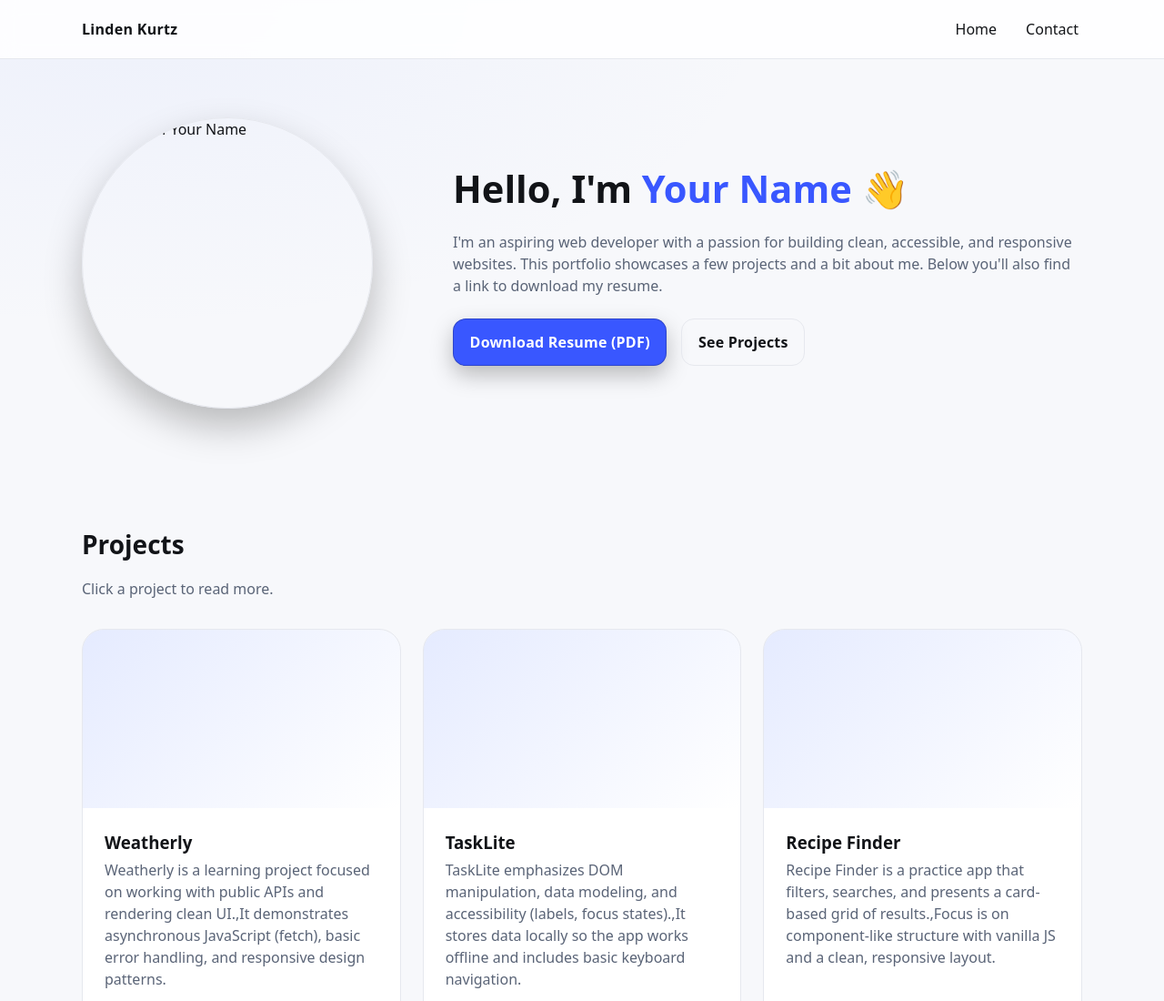
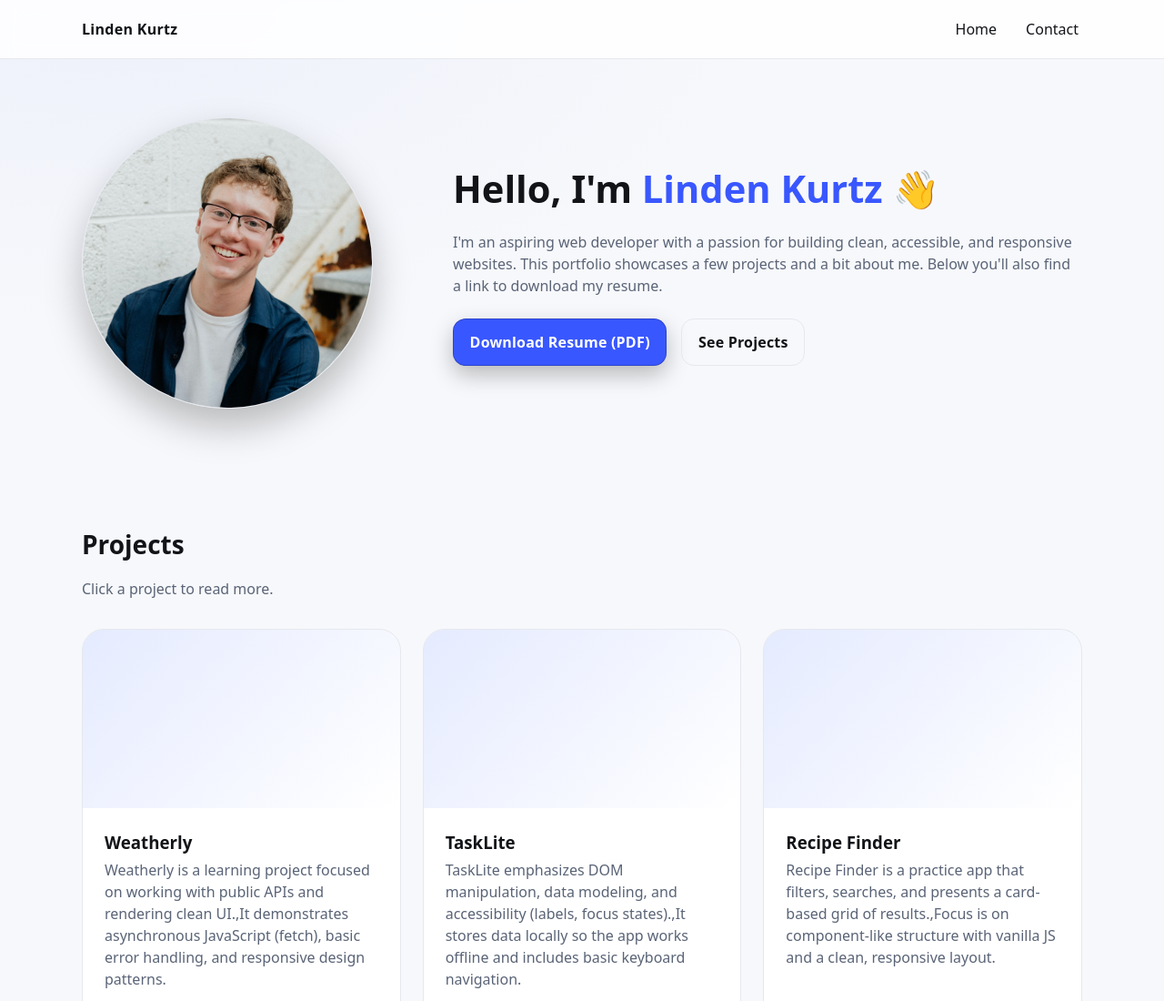
Before and after one commit to lindenkurtz/my-portfolio, a plain HTML site: page index.html in a window 1280 px wide. Shown: the top 1100 px of the page at 91% size. Drawn offline with Linux system fonts and the light colour scheme.

Commit message:
e photo 2

```diff
--- a/index.html
+++ b/index.html
@@ -42,10 +42,10 @@
       <div class="container hero-grid"> <!-- Width-constraining wrapper; likely uses grid/flex for two-column layout. -->
         <div class="hero-photo"> <!-- Column reserved for the profile image. -->
           <!-- Replace avatar.svg with your own photo (PNG/JPG/SVG) --> <!-- Instructional comment to customize the asset. -->
-          <img src="assets/images/avatar.svg" alt="Portrait of Your Name" width="320" height="320" /> <!-- Image with alt text (accessibility), explicit width/height to prevent layout shift. -->
+          <img src="assets/images/avatar.jpeg" alt="Portrait of Your Name" width="320" height="320" /> <!-- Image with alt text (accessibility), explicit width/height to prevent layout shift. -->
         </div>
         <div class="hero-copy"> <!-- Column with heading, bio text, and actions. -->
-          <h1>Hello, I'm <span class="accent">Your Name</span> 👋</h1> <!-- Primary page heading; span allows accent color styling. -->
+          <h1>Hello, I'm <span class="accent">Linden Kurtz</span> 👋</h1> <!-- Primary page heading; span allows accent color styling. -->
           <p>
             I'm an aspiring web developer with a passion for building clean, accessible, and
             responsive websites. This portfolio showcases a few projects and a bit about me.
```
